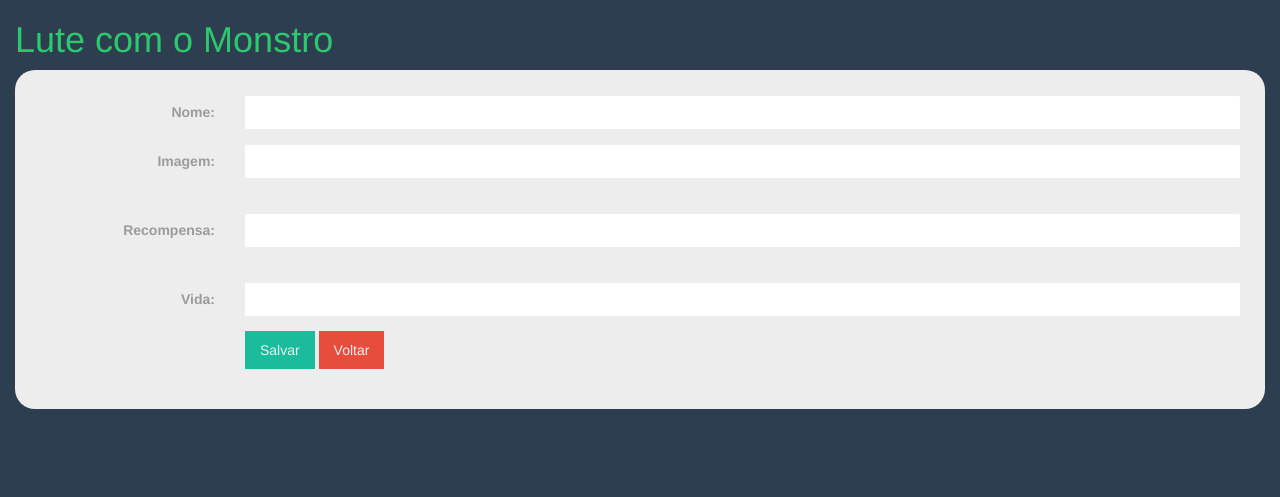
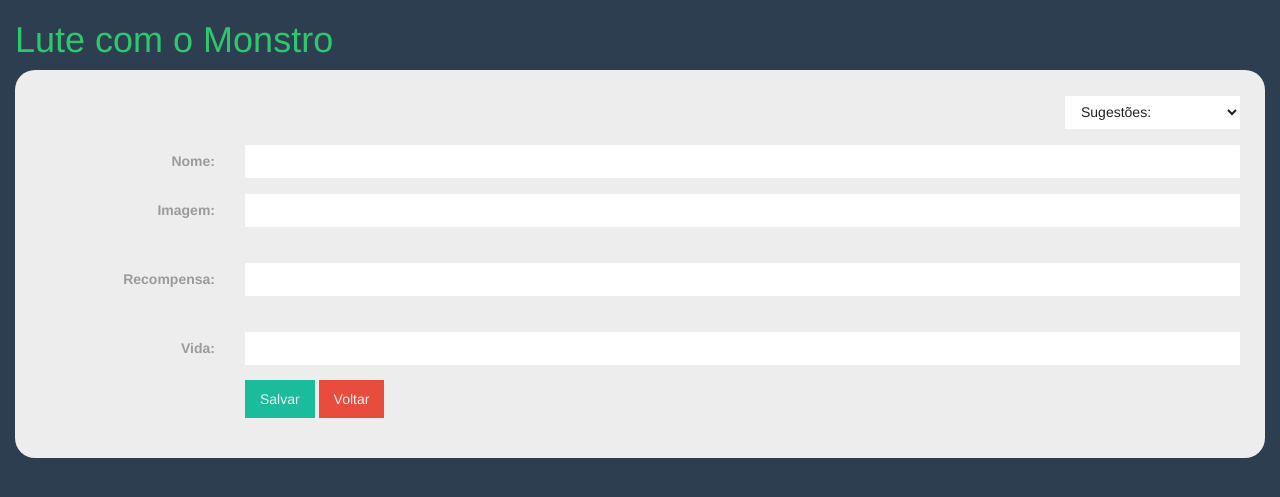
Before and after one commit to Rafael-BP/kill-the-monster, a PHP site: page /criar.php in a window 1280 px wide. Shown: the top 497 px of the page. Run offline with PHP 8.4, Linux system fonts and the light colour scheme; some libraries are stand-ins or nearby versions.

Commit message:
Sugestões para criação de monstros e recompensa #1

```diff
--- a/assets/estilo.css
+++ b/assets/estilo.css
@@ -103,3 +103,7 @@ form{
 #nome{
     color: #9b59b6;
 }
+
+.div-vitoria{
+    color: #ecf0f1;
+}
--- a/criar.php
+++ b/criar.php
@@ -20,35 +20,47 @@
                     </h1>
                 </div>
                 <form class="form-horizontal" id="form-criacao" name="form-criacao" method="POST">
+                    <div class="form-group">
+                        <div class="col-md-10"></div>
+                        <div class="col-md-2">
+                            <select class="form-control" id="sugestoes">
+                                <option value="-1">Sugestões: </option>
+                                <option value="1">Blue Hat</option>
+                                <option value="2">Dragon</option>
+                                <option value="3">Radioactive Jelly</option>
+                                <option value="4">Yellow Thing</option>
+                            </select>
+                        </div>
+                    </div>
                     <div class=form-group>
                         <label class='col-md-2 control-label'>Nome: </label>
                         <div class='col-md-10'>
-                            <input class='form-control' id="nome" name="nome"/>
+                            <input required class='form-control' id="nome" name="nome"/>
                         </div>
                     </div>
                     <div class='form-group'>
                         <label class='col-md-2 control-label'>Imagem:</label>
                         <div class='col-md-10'>
-                             <input class='form-control' id="imagem" name="imagem"/><br/>
+                             <input required class='form-control' id="imagem" name="imagem"/><br/>
                         </div>
                     </div>
                     <div class='form-group'>
                         <label class='col-md-2 control-label'>Recompensa:</label>
                         <div class='col-md-10'>
-                             <input class='form-control' id="recompensa" name="recompensa"/><br/>
+                             <input required class='form-control' id="recompensa" name="recompensa"/><br/>
                         </div>
                     </div>
                     <div class='form-group'>
                         <label class='col-md-2 control-label'>Vida:</label>
                         <div class='col-md-10'>
-                             <input class="form-control" id="vida" name="vida"/>
+                             <input required class="form-control" id="vida" name="vida"/>
                         </div>
                     </div>
                     <div class="form-group">
                         <div class="col-md-2"></div>
                         <div class="col-md-10">
                             <button class="btn btn-salvar" type="submit">Salvar</button>
-                            <a href="index.php"><button class="btn btn-voltar" id="voltar">Voltar</button></a>
+                            <a href="index.php"><button type="button" class="btn btn-voltar" id="voltar">Voltar</button></a>
                         </div>
                     </div>
                 </form>
@@ -57,6 +69,7 @@
     </body>
 </html>
 <script type="text/javascript" src="http://ajax.googleapis.com/ajax/libs/jquery/2.1.1/jquery.min.js"></script>
+<script src="assets/js/selector.js"></script>
 <?php
 if ($_SERVER['REQUEST_METHOD'] == 'POST') {
     criar();
```
Also changed, not shown: assets/js/selector.js (added, +30 -0 lines), batalhar.php (+14 -7 lines), assets/css/estilo.css (deleted).
